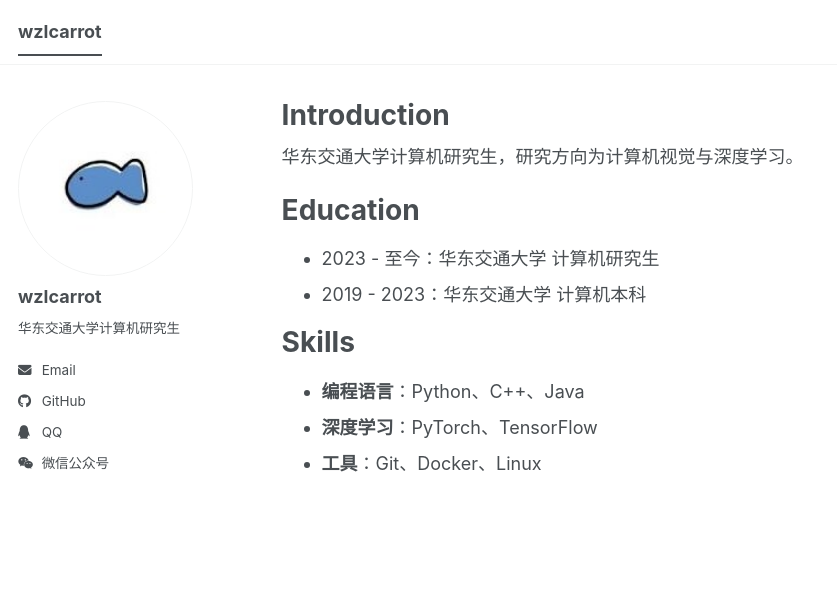
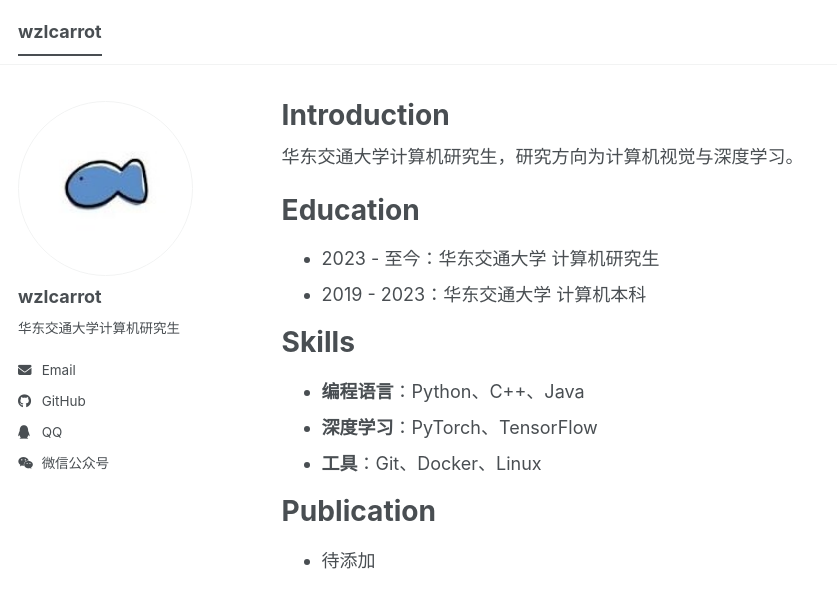
Before and after one commit to wzlcarrot/wzlcarrot.github.io, a Jekyll site: the page built from _pages/about.md, in a window 1280 px wide. Shown: the top 608 px of the page, without its empty margins (0-837 px from the left). Built offline with Jekyll 4.4.1, drawn with Linux system fonts in a browser that asks for light colours; a script bundle is joined from its source files by our own code; library files that are not in the unit come from our copies.

Commit message:
Add Publication section

```diff
--- a/_pages/about.md
+++ b/_pages/about.md
@@ -21,3 +21,8 @@ Skills
 - **编程语言**：Python、C++、Java
 - **深度学习**：PyTorch、TensorFlow
 - **工具**：Git、Docker、Linux
+
+Publication
+======
+
+- 待添加
```
